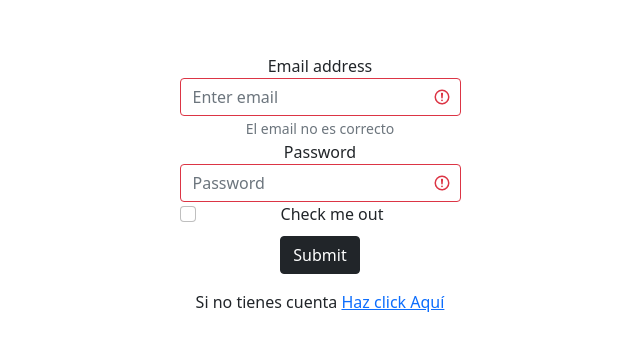
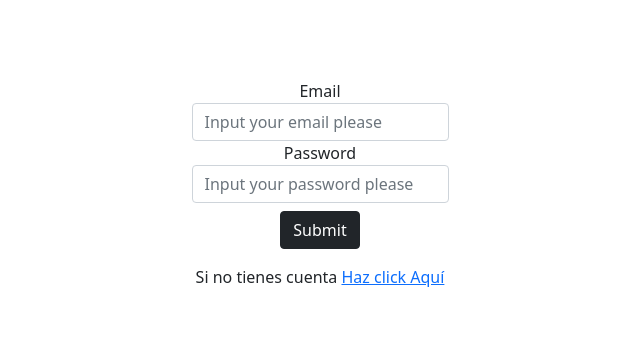
Before and after one commit to youssef-4/Dimension-time, an Angular app: page /login in a window 1280 px wide. Shown: the part 216-566 px from the top of the page, without its empty margins (320-960 px from the left). Built offline with nearby package versions, Linux system fonts and the light colour scheme.

Commit message:
Modifico validación de login está al 95%

```diff
--- a/src/app/components/login/login.component.html
+++ b/src/app/components/login/login.component.html
@@ -1,24 +1,32 @@
 <div class="d-flex justify-content-center align-items-center h-100 d-inline-block">
-  <form [formGroup]="loginForm" (ngSubmit)="submitForm()">
-    <!--class="was-validated"-->
-    <div class="form-group">
-      <label for="email">Email address</label>
-      <input type="email" class="form-control" id="exampleInputEmail1" aria-describedby="emailHelp"
-        placeholder="Enter email" [formControlName]="'email'"
-        [ngClass]="loginForm.get('email')?.status =='INVALID' ? 'is-invalid' : 'is-valid'">
-      <small id="emailHelp" class="form-text text-muted">El email no es correcto</small>
+  <form [formGroup]="loginForm" (ngSubmit)="submitForm()"><!--class="was-validated"-->
 
-    </div>
+        <!-- Email -->
+        <div class="form-group">
+          <label for="email">Email</label>
+          <input type="email" class="form-control" id="inputEmail" placeholder="Input your email please"
+            [formControlName]="'email'"
+            [ngClass]="formInputColor('email')">
+        </div>
+        <small id="emailHelp" class="form-text"
+          *ngIf = "msgColor('email')"
+          [ngClass]="msgColor('email')? 'text-danger' : 'text-success'">
+            Password no válida, mínimo 6 carácteres
+        </small>
+
+    <!-- Password" -->
     <div class="form-group">
       <label for="password">Password</label>
-      <input type="password" class="form-control" id="exampleInputPassword1" placeholder="Password"
+      <input type="password" class="form-control" id="inputPassword" placeholder="Input your password please"
         [formControlName]="'password'"
-        [ngClass]="loginForm.get('password')?.status =='INVALID' ? 'is-invalid' : 'is-valid'">
+        [ngClass]="formInputColor('password')">
     </div>
-    <div class="form-check">
-      <input type="checkbox" class="form-check-input" id="exampleCheck1">
-      <label class="form-check-label" for="exampleCheck1">Check me out</label>
-    </div>
+    <small id="passwordHelp" class="form-text"
+      *ngIf = "msgColor('password')"
+      [ngClass]="msgColor('password')? 'text-danger' : 'text-success'">
+        Password no válida, mínimo 6 carácteres
+    </small>
+
     <div class="text-center w-100">
       <button type="submit" class="btn btn-dark d-inline mt-2 mb-3">Submit</button>
       <!--[disabled]="!loginForm.valid" -->
--- a/src/app/components/login/login.component.ts
+++ b/src/app/components/login/login.component.ts
@@ -7,27 +7,60 @@ import { FormGroup, FormControl, Validators, FormBuilder } from '@angular/forms'
   styleUrls: ['./login.component.css']
 })
 export class LoginComponent implements OnInit {
-  submitted = false;
+  sumitted = false;
 
   loginForm = new FormGroup({
-    email: new FormControl('', [Validators.required, Validators.pattern("^[a-z0-9._%+-]+@[a-z0-9.-]+\\.[a-z]{2,4}$")]   ),
-    password: new FormControl('', [Validators.required, Validators.minLength(6)])
+    email: new FormControl('',
+      [
+        Validators.required,
+        Validators.pattern('^[a-z0-9._%+-]+@[a-z0-9.-]+\\.[a-z]{2,4}$')
+      ]
+    ),
+    password: new FormControl('',
+      [
+        Validators.required,
+        Validators.minLength(6)
+      ]
+    )
   });
 
-  submitForm(){
-    this.loggerFormInfo();
+  submitForm(): void{
+    this.loggerFormAndFieldsInfo();
+    this.sumitted = true;
   }
 
-  loggerFormInfo(){
-    console.log("---------------------------------------------------");
-    this.loginForm.get('email')?.status === 'VALID' ? console.log("Email OK") : console.error("Email KO");
-    this.loginForm.get('password')?.status === 'VALID' ? console.log("Password OK") : console.error("Password KO");
+  loggerFormAndFieldsInfo(): void{
+    console.log('---------------------------------------------------');
+    this.loginForm.get('email')?.status === 'VALID' ? console.log('Email OK') : console.error('Email KO');
+    this.loginForm.get('password')?.status === 'VALID' ? console.log('Password OK') : console.error('Password KO');
     /* Form Validation */
-    this.loginForm?.status === 'VALID' ? console.log("Form OK") : console.error("Form KO");
-    console.log("---------------------------------------------------");
+    this.loginForm?.status === 'VALID' ? console.log('Form OK') : console.error('Form KO');
+    console.log('---------------------------------------------------');
   }
 
-  constructor(formBuilder : FormBuilder) { }
+  formInputColor(field: string): string{
+    if (this.sumitted === true){
+      if (this.loginForm?.get(field)?.status === 'VALID'){
+        return 'is-valid';
+      }
+    } else if (this.sumitted === false){
+      return ' ';
+    }
+    return 'is-invalid';
+  }
+
+  msgColor(field: string): boolean{
+    if (this.sumitted === true){
+      if (this.loginForm?.get(field)?.status === 'VALID'){
+        return false;
+      }
+    } else if (this.sumitted === false){
+      return false;
+    }
+    return true;
+  }
+
+  constructor() { }
 
   ngOnInit(): void {
 
```
